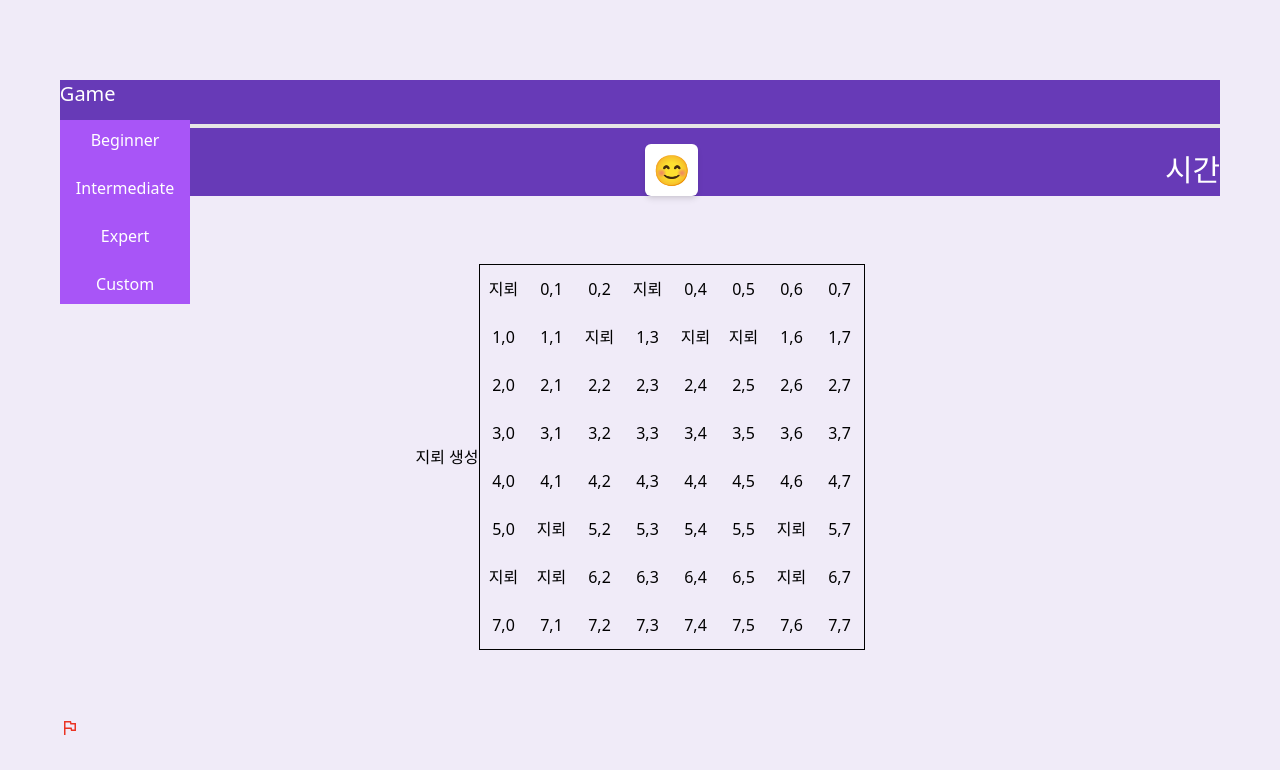
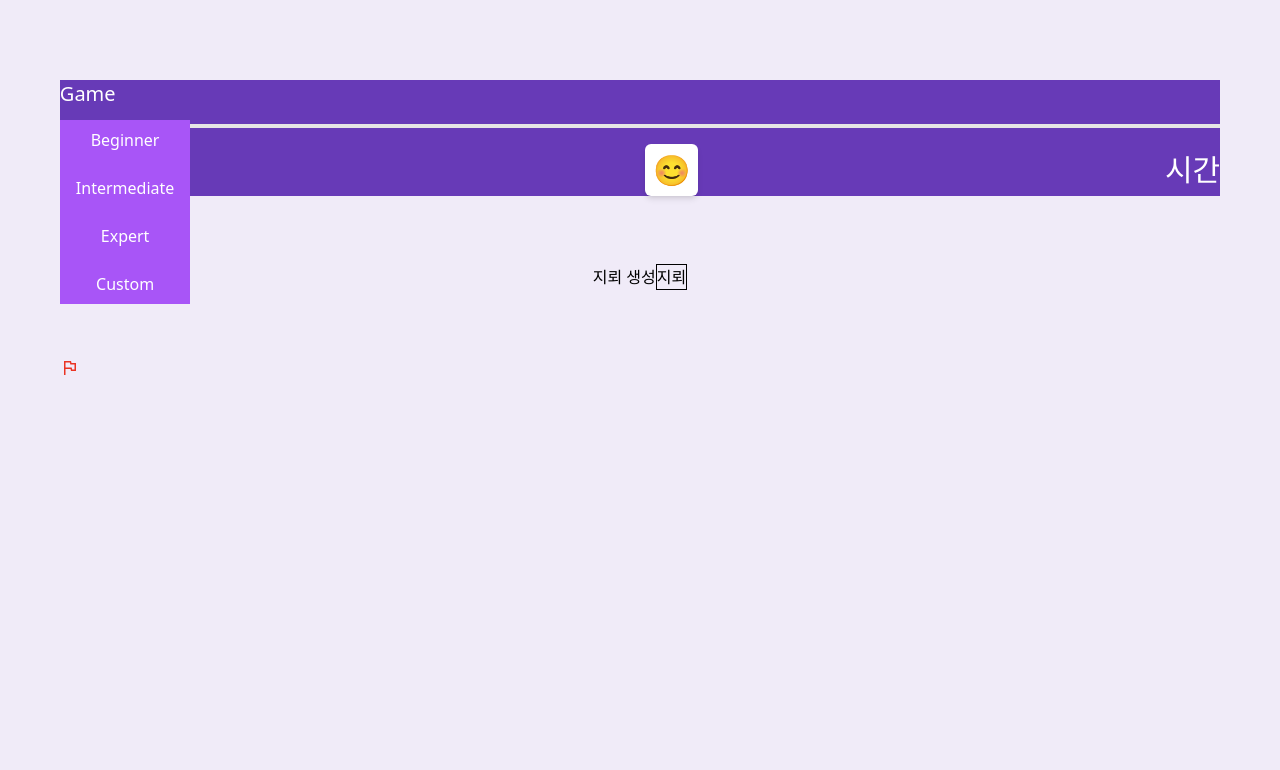
Before and after one commit to rlwjd31/mine-game, a React (Vite) app: page / in a window 1280 px wide. Shown: the top 770 px of the page. Built offline with nearby package versions, Linux system fonts and the light colour scheme.

Commit message:
🚀 [Feat]: Add generate custom level of mine
custom에서 행, 열, 지뢰개수에 따른 동적 board생성에 대한 로직 구현

```diff
--- a/src/components/MineBody.tsx
+++ b/src/components/MineBody.tsx
@@ -1,4 +1,3 @@
-import { levelConfig } from "@/constants/level";
 import { Level, setLevel } from "@/store/mine.slice";
 import { RootDispatch, RootState } from "@/store/store";
 import { useDispatch, useSelector } from "react-redux";
@@ -9,34 +8,41 @@ export default function MineBody() {
   );
   // const {} = useSelector((state: Root))
   const dispatch = useDispatch<RootDispatch>();
-  const { level: currentLevel, mines } = useSelector(
+  const { levelConfig, mines } = useSelector(
     (state: RootState) => state.minefield
   );
 
-  const handleLevelChange = (level: Level) => {
-    dispatch(setLevel(level));
+  const handleLevelChange = (
+    level: Level,
+    row: number,
+    col: number,
+    numsOfMine: number
+  ) => {
+    console.log("row", row, "col", col, "numsOfMine", numsOfMine);
+    dispatch(setLevel({ levelType: level, row, col, numsOfMine }));
   };
 
-  const [ROW, COL] = [
-    levelConfig[currentLevel].row,
-    levelConfig[currentLevel].col,
-  ];
+  const [ROW, COL] = [levelConfig.row, levelConfig.col];
 
   if (Array.isArray(mines) && mines.length === 0) {
     return <div>난이도를 설정해주세요</div>;
   }
 
   console.log(mines);
+  // TODO: 일어나서 board와 같이 지뢰를 표시(현재branch)하고 지뢰 근처에 숫자를 표시(다른 브랜치)하는 기능 추가
+  // => mine의 속성명을 board로 바꾸고 빈값은 ""로 처리 mine은 mine, 숫자는 숫자로 처리
+  // 또한, 한 Cell의 state는 {isOpen, isMine, isFlag, position, aroundMineCount}으로 구성되어야 함
+  // Cell은 isOpen일 때 style 분기처리 값은 isFlag, isMine, aroundMineCount로 처리, position은 그냥 가지고 있는 값
   return (
     <div className="flex h-full items-center justify-center">
-      <button onClick={() => handleLevelChange("intermediate")}>
+      <button onClick={() => handleLevelChange("custom", 5, 5, 3)}>
         지뢰 생성
       </button>
       <div
         className="grid size-fit border border-black "
         style={{
-          gridTemplateRows: `repeat(${levelConfig[currentLevel].row}, 3rem)`, // 행 개수와 크기 설정
-          gridTemplateColumns: `repeat(${levelConfig[currentLevel].col}, 3rem)`, // 열 개수와 크기 설정
+          gridTemplateRows: `repeat(${levelConfig.row}, 3rem)`, // 행 개수와 크기 설정
+          gridTemplateColumns: `repeat(${levelConfig.col}, 3rem)`, // 열 개수와 크기 설정
         }}
       >
         {Array(ROW)
--- a/src/constants/level.ts
+++ b/src/constants/level.ts
@@ -2,4 +2,5 @@ export const levelConfig = {
   beginner: { row: 8, col: 8, numsOfMine: 10 },
   intermediate: { row: 16, col: 16, numsOfMine: 40 },
   expert: { row: 16, col: 32, numsOfMine: 100 },
+  custom: { row: null, col: null, numsOfMine: null },
 };
--- a/src/store/mine.slice.ts
+++ b/src/store/mine.slice.ts
@@ -1,22 +1,37 @@
 import { levelConfig } from "@/constants/level";
 import { createSlice, PayloadAction } from "@reduxjs/toolkit";
 
-export type Level = "beginner" | "intermediate" | "expert";
+export type Level = "beginner" | "intermediate" | "expert" | "custom";
+export type LevelConfig = {
+  levelType: Level;
+  row?: number;
+  col?: number;
+  numsOfMine?: number;
+};
 
 export type Mine = `${number},${number}`;
 
 type MinefieldState = {
-  level: Level;
-  mines: Set<`${number},${number}`>
+  levelConfig: LevelConfig;
+  mines: Set<`${number},${number}`>;
 };
 
-const generateMines = (levelType: Level): Set<`${number},${number}`> => {
-  const { row, col, numsOfMine } = levelConfig[levelType];
+const generateMines = ({
+  levelType,
+  row: rowParam,
+  col: colParam,
+  numsOfMine: numsOfMineParam,
+}: LevelConfig): Set<`${number},${number}`> => {
+  const [row, col, numsOfMine] = [
+    rowParam ?? levelConfig[levelType].row,
+    colParam ?? levelConfig[levelType].col,
+    numsOfMineParam ?? levelConfig[levelType].numsOfMine,
+  ];
   const mines = new Set<Mine>();
 
-  while (mines.size < numsOfMine) {
-    const x = Math.floor(Math.random() * row);
-    const y = Math.floor(Math.random() * col);
+  while (mines.size < (numsOfMine ?? 0)) {
+    const x = Math.floor(Math.random() * (row ?? 0));
+    const y = Math.floor(Math.random() * (col ?? 0));
     mines.add(`${x},${y}`); // 중복 방지
   }
 
@@ -24,20 +39,20 @@ const generateMines = (levelType: Level): Set<`${number},${number}`> => {
 };
 
 const initialState: MinefieldState = {
-  level: "beginner",
-  mines: generateMines("beginner"),
+  levelConfig: { levelType: "beginner" },
+  mines: generateMines({ levelType: "beginner" }),
 };
 
 const minefieldSlice = createSlice({
   name: "minefield",
   initialState,
   reducers: {
-    setLevel(state, action: PayloadAction<Level>) {
-      state.level = action.payload;
-      state.mines = generateMines(action.payload);
+    setLevel(state, action: PayloadAction<LevelConfig>) {
+      state.levelConfig = action.payload;
+      state.mines = generateMines({ ...action.payload });
     },
     regenerateMines(state) {
-      state.mines = generateMines(state.level);
+      state.mines = generateMines(state.levelConfig);
     },
   },
 });
```
